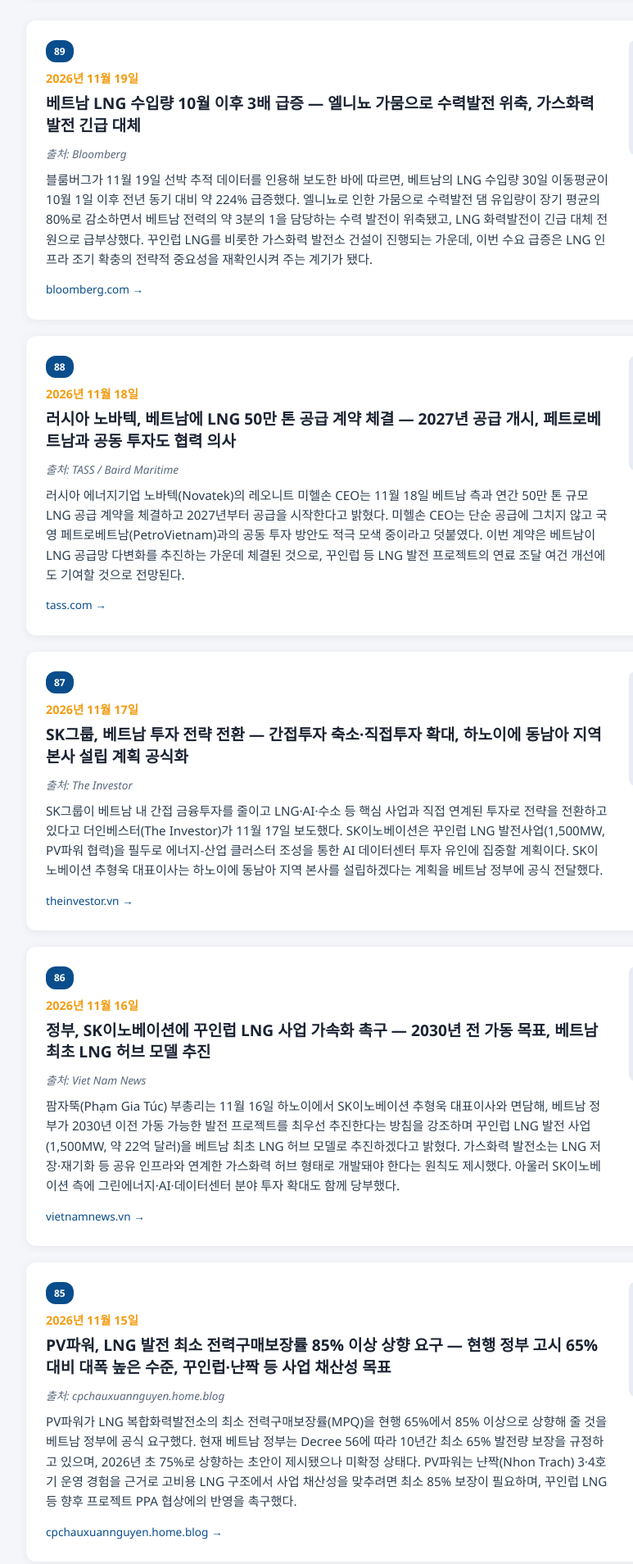
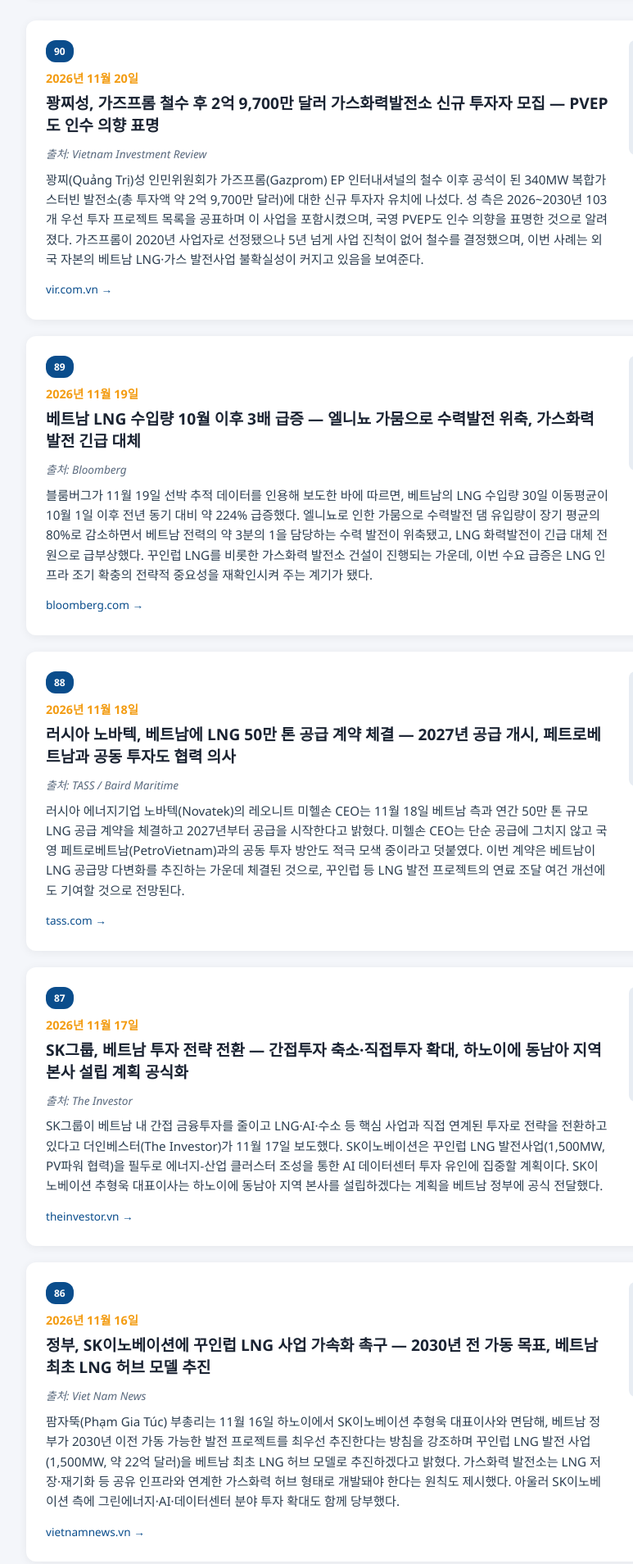
Before and after one commit to YW727/Vietnam_news_sites, a plain HTML site: page pv-power-news/QL progress news.html in a window 1280 px wide. Shown: the part 532-2440 px from the top of the page at 82% size, without its empty margins (128-901 px from the left). Drawn offline with Linux system fonts and the light colour scheme.

Commit message:
daily: update sites with new articles (2026-11-20 UTC)
Co-Authored-By: Claude Sonnet 4.6 <noreply@anthropic.com>
Claude-Session: https://claude.ai/code/session_01KE2a9qixhr8if1b8yFrcfV

```diff
--- a/pv-power-news/QL progress news.html
+++ b/pv-power-news/QL progress news.html
@@ -214,6 +214,18 @@
 
   <article class="article">
     <div class="article-content">
+      <span class="badge">90</span>
+      <div class="date">2026년 11월 20일</div>
+      <h2>꽝찌성, 가즈프롬 철수 후 2억 9,700만 달러 가스화력발전소 신규 투자자 모집 — PVEP도 인수 의향 표명</h2>
+      <div class="source">출처: Vietnam Investment Review</div>
+      <p class="summary">꽝찌(Quảng Trị)성 인민위원회가 가즈프롬(Gazprom) EP 인터내셔널의 철수 이후 공석이 된 340MW 복합가스터빈 발전소(총 투자액 약 2억 9,700만 달러)에 대한 신규 투자자 유치에 나섰다. 성 측은 2026~2030년 103개 우선 투자 프로젝트 목록을 공표하며 이 사업을 포함시켰으며, 국영 PVEP도 인수 의향을 표명한 것으로 알려졌다. 가즈프롬이 2020년 사업자로 선정됐으나 5년 넘게 사업 진척이 없어 철수를 결정했으며, 이번 사례는 외국 자본의 베트남 LNG·가스 발전사업 불확실성이 커지고 있음을 보여준다.</p>
+      <a href="https://vir.com.vn/quang-tri-seeks-new-investors-for-297-million-gas-fired-power-plant-165614.html" target="_blank">vir.com.vn →</a>
+    </div>
+    <div class="article-image"></div>
+  </article>
+
+  <article class="article">
+    <div class="article-content">
       <span class="badge">89</span>
       <div class="date">2026년 11월 19일</div>
       <h2>베트남 LNG 수입량 10월 이후 3배 급증 — 엘니뇨 가뭄으로 수력발전 위축, 가스화력 발전 긴급 대체</h2>
@@ -260,18 +272,6 @@
     <div class="article-image"></div>
   </article>
 
-  <article class="article">
-    <div class="article-content">
-      <span class="badge">85</span>
-      <div class="date">2026년 11월 15일</div>
-      <h2>PV파워, LNG 발전 최소 전력구매보장률 85% 이상 상향 요구 — 현행 정부 고시 65% 대비 대폭 높은 수준, 꾸인럽·냔짝 등 사업 채산성 목표</h2>
-      <div class="source">출처: cpchauxuannguyen.home.blog</div>
-      <p class="summary">PV파워가 LNG 복합화력발전소의 최소 전력구매보장률(MPQ)을 현행 65%에서 85% 이상으로 상향해 줄 것을 베트남 정부에 공식 요구했다. 현재 베트남 정부는 Decree 56에 따라 10년간 최소 65% 발전량 보장을 규정하고 있으며, 2026년 초 75%로 상향하는 초안이 제시됐으나 미확정 상태다. PV파워는 냔짝(Nhon Trach) 3·4호기 운영 경험을 근거로 고비용 LNG 구조에서 사업 채산성을 맞추려면 최소 85% 보장이 필요하며, 꾸인럽 LNG 등 향후 프로젝트 PPA 협상에의 반영을 촉구했다.</p>
-      <a href="https://cpchauxuannguyen.home.blog/2026/11/15/pv-power-muon-nang-ty-le-bao-tieu-dien-lng-tu-85-tro-len/" target="_blank">cpchauxuannguyen.home.blog →</a>
-    </div>
-    <div class="article-image"></div>
-  </article>
-
 
 
   <div class="summary-box">
```
